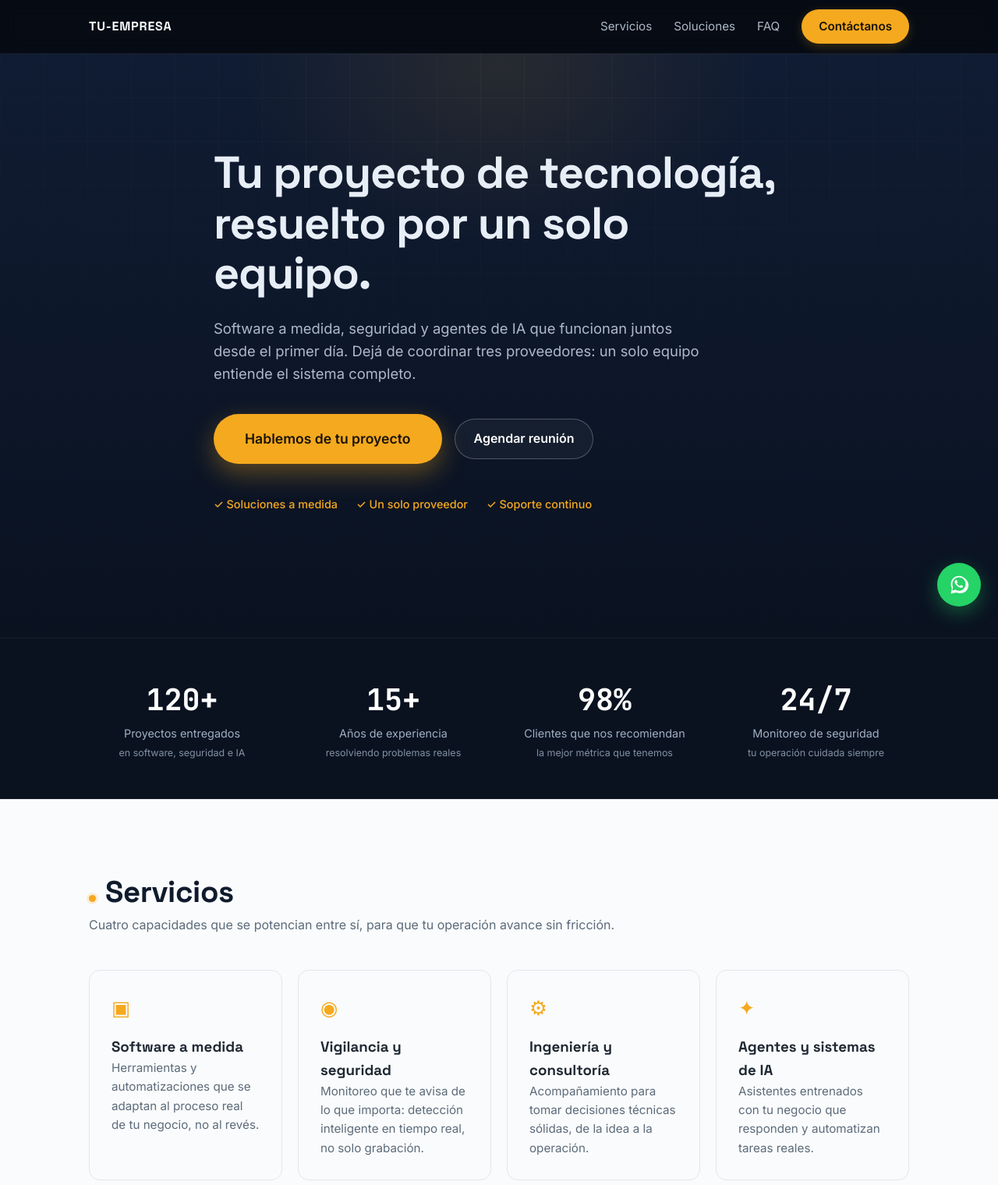
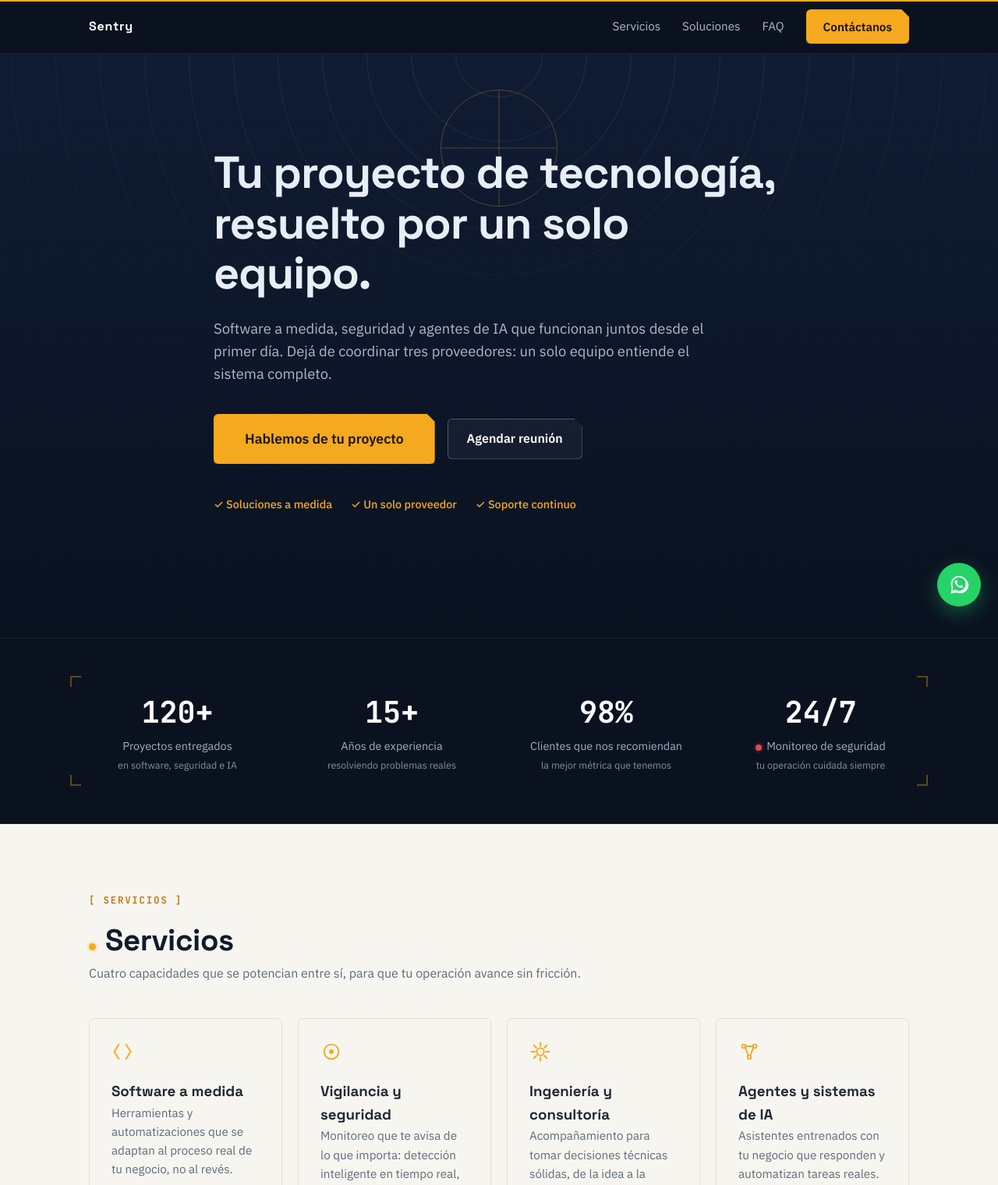
Before and after one commit to juli-gonzalez/empresa-site, a plain HTML site: page index.html in a window 1280 px wide. Shown: the top 1520 px of the page at 78% size. Drawn offline with Linux system fonts and the light colour scheme.

Commit message:
✨ feat: rebrand a Sentry + rediseño visual "consola de vigilancia"
Reemplaza el placeholder TU-EMPRESA por Sentry en todo el sitio,
actualiza favicon/og-image, y renueva el diseño para alejarlo de los
tics genéricos de landing "hecha por IA": iconos SVG propios en vez de
símbolos unicode, esquinas de mira en cards/stats, botones angulares,
nav sólido sin glassmorphism, tipografía IBM Plex Sans y anillos de
radar estáticos en el hero. Copy ajustado para sacar la mención de
"software factory".

Co-Authored-By: Claude Sonnet 5 <noreply@anthropic.com>

```diff
--- a/index.html
+++ b/index.html
@@ -3,17 +3,17 @@
 <head>
   <meta charset="UTF-8">
   <meta name="viewport" content="width=device-width, initial-scale=1.0">
-  <title>TU-EMPRESA — Software, Seguridad e IA</title>
-  <meta name="description" content="TU-EMPRESA integra desarrollo de software a medida, sistemas de vigilancia, ingeniería y agentes de IA para tu empresa. Un solo socio, todas las tecnologías.">
+  <title>Sentry — Software, Seguridad e IA</title>
+  <meta name="description" content="Sentry integra desarrollo de software a medida, sistemas de vigilancia, ingeniería y agentes de IA para tu empresa. Un solo socio, todas las tecnologías.">
   <link rel="icon" type="image/svg+xml" href="favicon.svg">
 
   <meta property="og:type" content="website">
-  <meta property="og:title" content="TU-EMPRESA — Software, Seguridad e IA">
+  <meta property="og:title" content="Sentry — Software, Seguridad e IA">
   <meta property="og:description" content="Integramos desarrollo de software a medida, sistemas de vigilancia, ingeniería y agentes de IA para tu empresa.">
   <meta property="og:image" content="https://TU-DOMINIO/og-image.svg">
   <meta property="og:url" content="https://TU-DOMINIO/">
   <meta name="twitter:card" content="summary_large_image">
-  <meta name="twitter:title" content="TU-EMPRESA — Software, Seguridad e IA">
+  <meta name="twitter:title" content="Sentry — Software, Seguridad e IA">
   <meta name="twitter:description" content="Integramos desarrollo de software a medida, sistemas de vigilancia, ingeniería y agentes de IA para tu empresa.">
   <meta name="twitter:image" content="https://TU-DOMINIO/og-image.svg">
 
@@ -21,25 +21,25 @@
   {
     "@context": "https://schema.org",
     "@type": "Organization",
-    "name": "TU-EMPRESA",
+    "name": "Sentry",
     "url": "https://TU-DOMINIO/",
     "email": "hola@TU-DOMINIO",
     "telephone": "TU-TELEFONO",
     "address": { "@type": "PostalAddress", "streetAddress": "TU-DIRECCION" },
     "description": "Integradora de tecnología: software a medida, seguridad y vigilancia, ingeniería y agentes de IA.",
-    "sameAs": ["https://github.com/TU-USUARIO", "https://linkedin.com/company/TU-EMPRESA"]
+    "sameAs": ["https://github.com/TU-USUARIO", "https://linkedin.com/company/Sentry"]
   }
   </script>
 
   <link rel="preconnect" href="https://fonts.googleapis.com">
   <link rel="preconnect" href="https://fonts.gstatic.com" crossorigin>
-  <link href="https://fonts.googleapis.com/css2?family=Space+Grotesk:wght@500;600;700&family=Inter:wght@400;500;600&family=JetBrains+Mono:wght@400;600;700&display=swap" rel="stylesheet">
+  <link href="https://fonts.googleapis.com/css2?family=Space+Grotesk:wght@500;600;700&family=IBM+Plex+Sans:wght@400;500;600&family=JetBrains+Mono:wght@400;600;700&display=swap" rel="stylesheet">
   <link rel="stylesheet" href="style.css">
 </head>
 <body>
   <header class="site-header">
     <nav class="container nav">
-      <a href="#inicio" class="brand">TU-EMPRESA</a>
+      <a href="#inicio" class="brand">Sentry</a>
       <button class="nav-toggle" aria-label="Abrir menú" aria-expanded="false">☰</button>
       <ul class="nav-links">
         <li><a href="#servicios">Servicios</a></li>
@@ -90,7 +90,7 @@
         </div>
         <div class="stat reveal">
           <span class="stat-num" data-count="24" data-suffix="/7">0</span>
-          <span class="stat-label">Monitoreo de seguridad</span>
+          <span class="stat-label"><span class="live-dot" aria-hidden="true"></span>Monitoreo de seguridad</span>
           <span class="stat-note">tu operación cuidada siempre</span>
         </div>
       </div>
@@ -99,26 +99,27 @@
     <!-- SERVICIOS -->
     <section id="servicios" class="section">
       <div class="container">
+        <span class="eyebrow reveal">[ Servicios ]</span>
         <h2 class="reveal">Servicios</h2>
         <p class="section-sub reveal">Cuatro capacidades que se potencian entre sí, para que tu operación avance sin fricción.</p>
         <div class="grid">
           <article class="card reveal">
-            <div class="card-icon">▣</div>
+            <div class="card-icon"><svg class="icon-line" viewBox="0 0 24 24" fill="none" stroke="currentColor" stroke-width="1.6" stroke-linecap="round" stroke-linejoin="round" aria-hidden="true"><path d="M8 4 3 12l5 8M16 4l5 8-5 8"/></svg></div>
             <h3>Software a medida</h3>
             <p>Herramientas y automatizaciones que se adaptan al proceso real de tu negocio, no al revés.</p>
           </article>
           <article class="card reveal">
-            <div class="card-icon">◉</div>
+            <div class="card-icon"><svg class="icon-line" viewBox="0 0 24 24" fill="none" stroke="currentColor" stroke-width="1.6" stroke-linecap="round" stroke-linejoin="round" aria-hidden="true"><circle cx="12" cy="12" r="8"/><circle cx="12" cy="12" r="2.5" fill="currentColor" stroke="none"/></svg></div>
             <h3>Vigilancia y seguridad</h3>
             <p>Monitoreo que te avisa de lo que importa: detección inteligente en tiempo real, no solo grabación.</p>
           </article>
           <article class="card reveal">
-            <div class="card-icon">⚙</div>
+            <div class="card-icon"><svg class="icon-line" viewBox="0 0 24 24" fill="none" stroke="currentColor" stroke-width="1.6" stroke-linecap="round" stroke-linejoin="round" aria-hidden="true"><circle cx="12" cy="12" r="4"/><path d="M12 2v4M12 18v4M4.9 4.9l2.8 2.8M16.3 16.3l2.8 2.8M2 12h4M18 12h4M4.9 19.1l2.8-2.8M16.3 7.7l2.8-2.8"/></svg></div>
             <h3>Ingeniería y consultoría</h3>
             <p>Acompañamiento para tomar decisiones técnicas sólidas, de la idea a la operación.</p>
           </article>
           <article class="card reveal">
-            <div class="card-icon">✦</div>
+            <div class="card-icon"><svg class="icon-line" viewBox="0 0 24 24" fill="none" stroke="currentColor" stroke-width="1.6" stroke-linecap="round" stroke-linejoin="round" aria-hidden="true"><circle cx="6" cy="6" r="2"/><circle cx="18" cy="6" r="2"/><circle cx="12" cy="18" r="2"/><path d="M7.5 7.2 10.8 16M16.5 7.2 13.2 16M8 6h8"/></svg></div>
             <h3>Agentes y sistemas de IA</h3>
             <p>Asistentes entrenados con tu negocio que responden y automatizan tareas reales.</p>
           </article>
@@ -129,6 +130,7 @@
     <!-- MODELOS -->
     <section id="modelos" class="section section-alt">
       <div class="container">
+        <span class="eyebrow reveal">[ Modelos de trabajo ]</span>
         <h2 class="reveal">Modelos de trabajo</h2>
         <p class="section-sub reveal">Elegí cómo trabajar según el momento de tu proyecto.</p>
         <div class="grid pricing">
@@ -166,6 +168,7 @@
     <!-- SOLUCIONES -->
     <section id="casos" class="section section-alt">
       <div class="container">
+        <span class="eyebrow reveal">[ Soluciones ]</span>
         <h2 class="reveal">Soluciones implementadas</h2>
         <p class="section-sub reveal">Proyectos que ya funcionan y los resultados que generaron.</p>
         <div class="grid cases">
@@ -208,6 +211,7 @@
     </section>
     <section id="enfoque" class="section">
       <div class="container">
+        <span class="eyebrow reveal">[ Enfoque ]</span>
         <h2 class="reveal">Por qué una integradora</h2>
         <p class="reveal">En vez de coordinar un proveedor de software, otro de cámaras y otro de IA, trabajás con un solo equipo que entiende el sistema completo.</p>
         <ul class="checklist">
@@ -221,6 +225,7 @@
     <!-- MÉTODO -->
     <section id="metodo" class="section">
       <div class="container">
+        <span class="eyebrow reveal">[ Método ]</span>
         <h2 class="reveal">Método</h2>
         <p class="section-sub reveal">Cuatro pasos probados, con resultados desde el primero.</p>
         <div class="steps">
@@ -235,6 +240,7 @@
     <!-- TESTIMONIOS -->
     <section id="testimonios" class="section section-alt">
       <div class="container">
+        <span class="eyebrow reveal">[ Clientes ]</span>
         <h2 class="reveal">Lo que dicen nuestros clientes</h2>
       </div>
       <div class="carousel" aria-label="Testimonios de clientes">
@@ -258,6 +264,7 @@
     <!-- EQUIPO -->
     <section id="equipo" class="section">
       <div class="container">
+        <span class="eyebrow reveal">[ Equipo ]</span>
         <h2 class="reveal">El equipo</h2>
         <p class="section-sub reveal">Gente que entiende software, seguridad e IA al mismo tiempo.</p>
         <div class="grid team">
@@ -283,6 +290,7 @@
     <!-- FAQ -->
     <section id="faq" class="section">
       <div class="container">
+        <span class="eyebrow reveal">[ FAQ ]</span>
         <h2 class="reveal">Preguntas frecuentes</h2>
         <div class="faq-list">
           <details>
@@ -311,8 +319,8 @@
 
     <!-- CTA FINAL -->
     <section class="cta-band">
-      <div class="cta-glow"></div>
       <div class="container cta-inner reveal">
+        <span class="eyebrow">[ Empezar ]</span>
         <h2>¿Listo para construir con un solo socio?</h2>
         <p>Contanos qué querés resolver. La primera reunión es gratuita y te respondemos en menos de 24 horas.</p>
         <div class="hero-cta">
@@ -326,6 +334,7 @@
     <!-- CONTACTO -->
     <section id="contacto" class="section">
       <div class="container contact-wrap">
+        <span class="eyebrow reveal">[ Contacto ]</span>
         <h2 class="reveal">Contanos qué querés resolver</h2>
         <p class="section-sub reveal">Te respondemos en menos de 24 horas. Sin compromiso.</p>
         <form id="contact-form" novalidate class="reveal">
@@ -355,17 +364,17 @@
 
   <footer class="site-footer">
     <div class="container">
-      <p class="brand">TU-EMPRESA</p>
+      <p class="brand">Sentry</p>
       <p>TU-DIRECCIÓN · TU-TELÉFONO · <a href="mailto:hola@TU-DOMINIO">hola@TU-DOMINIO</a></p>
       <nav class="footer-social" aria-label="Redes sociales">
         <a href="https://github.com/TU-USUARIO" target="_blank" rel="noopener" aria-label="GitHub">
           <svg viewBox="0 0 24 24" width="18" height="18" fill="currentColor" aria-hidden="true"><path d="M12 .5A11.5 11.5 0 0 0 .5 12a11.5 11.5 0 0 0 7.86 10.92c.58.1.79-.25.79-.56v-2c-3.2.7-3.87-1.54-3.87-1.54-.53-1.33-1.28-1.68-1.28-1.68-1.04-.71.08-.7.08-.7 1.15.08 1.76 1.19 1.76 1.19 1.03 1.75 2.69 1.25 3.35.95.1-.74.4-1.25.72-1.54-2.55-.29-5.23-1.28-5.23-5.68 0-1.26.45-2.28 1.19-3.09-.12-.29-.52-1.46.11-3.05 0 0 .97-.31 3.18 1.18a11 11 0 0 1 5.8 0c2.2-1.49 3.17-1.18 3.17-1.18.63 1.59.23 2.76.11 3.05.74.81 1.19 1.83 1.19 3.09 0 4.41-2.69 5.38-5.25 5.67.41.35.77 1.05.77 2.12v3.14c0 .31.21.67.8.56A11.5 11.5 0 0 0 23.5 12 11.5 11.5 0 0 0 12 .5z"/></svg>
         </a>
-        <a href="https://linkedin.com/company/TU-EMPRESA" target="_blank" rel="noopener" aria-label="LinkedIn">
+        <a href="https://linkedin.com/company/Sentry" target="_blank" rel="noopener" aria-label="LinkedIn">
           <svg viewBox="0 0 24 24" width="18" height="18" fill="currentColor" aria-hidden="true"><path d="M20.45 20.45h-3.55v-5.57c0-1.33-.03-3.04-1.85-3.04-1.86 0-2.14 1.45-2.14 2.94v5.67H9.35V9h3.41v1.56h.05c.48-.9 1.64-1.85 3.37-1.85 3.6 0 4.27 2.37 4.27 5.46v6.28zM5.34 7.43a2.06 2.06 0 1 1 0-4.12 2.06 2.06 0 0 1 0 4.12zM7.12 20.45H3.56V9h3.56v11.45z"/></svg>
         </a>
       </nav>
-      <p class="footer-legal">© <span id="year"></span> TU-EMPRESA. Todos los derechos reservados.</p>
+      <p class="footer-legal">© <span id="year"></span> Sentry. Todos los derechos reservados.</p>
     </div>
   </footer>
 
--- a/style.css
+++ b/style.css
@@ -7,14 +7,15 @@
   --text: #E8EEF6;
   --muted: #9FB0C3;
   --line: #2A3A5C;
-  --bg: #FAFBFC;
-  --bg-alt: #F1F4F8;
-  --border: #E2E7EE;
+  --bg: #F7F5F0;
+  --bg-alt: #F1EEE6;
+  --border: #E4E0D6;
   --card-border: rgba(245, 169, 30, .18);
-  --radius: 14px;
+  --live: #E5484D;
+  --radius: 6px;
   --max-w: 1100px;
   --font-display: "Space Grotesk", system-ui, sans-serif;
-  --font-body: "Inter", system-ui, -apple-system, "Segoe UI", Roboto, sans-serif;
+  --font-body: "IBM Plex Sans", system-ui, -apple-system, "Segoe UI", Roboto, sans-serif;
   --font-mono: "JetBrains Mono", ui-monospace, "SF Mono", Menlo, monospace;
 }
 
@@ -37,9 +38,8 @@ h1, h2, h3, .brand { font-family: var(--font-display); }
 .site-header {
   position: sticky;
   top: 0;
-  background: rgba(6, 10, 18, .8);
-  backdrop-filter: blur(12px);
-  -webkit-backdrop-filter: blur(12px);
+  background: var(--brand-dark);
+  box-shadow: inset 0 2px 0 var(--accent);
   border-bottom: 1px solid rgba(255, 255, 255, .06);
   z-index: 10;
 }
@@ -69,7 +69,8 @@ h1, h2, h3, .brand { font-family: var(--font-display); }
 .btn {
   display: inline-block;
   padding: 12px 24px;
-  border-radius: 999px;
+  border-radius: var(--radius);
+  clip-path: polygon(0 0, calc(100% - 10px) 0, 100% 10px, 100% 100%, 0 100%);
   font-weight: 600;
   text-decoration: none;
   border: none;
@@ -105,13 +106,18 @@ h1, h2, h3, .brand { font-family: var(--font-display); }
   overflow: hidden;
 }
 
+/* Anillos de radar: firma visual de vigilancia, deliberadamente estática */
 .hero-grid {
   position: absolute;
   inset: 0;
-  background-image:
-    linear-gradient(rgba(255, 255, 255, .035) 1px, transparent 1px),
-    linear-gradient(90deg, rgba(255, 255, 255, .035) 1px, transparent 1px);
-  background-size: 56px 56px;
+  background-image: repeating-radial-gradient(
+    circle at 50% 0%,
+    transparent 0,
+    transparent 54px,
+    rgba(255, 255, 255, .05) 55px,
+    rgba(255, 255, 255, .05) 56px,
+    transparent 57px
+  );
   mask-image: radial-gradient(ellipse 80% 60% at 50% 0%, black, transparent);
   -webkit-mask-image: radial-gradient(ellipse 80% 60% at 50% 0%, black, transparent);
   pointer-events: none;
@@ -119,14 +125,26 @@ h1, h2, h3, .brand { font-family: var(--font-display); }
 
 .hero-glow {
   position: absolute;
-  top: -220px;
+  top: 46px;
   left: 50%;
+  width: 150px;
+  height: 150px;
   transform: translateX(-50%);
-  width: 720px;
-  height: 480px;
-  background: radial-gradient(ellipse, rgba(245, 169, 30, .10), transparent 65%);
+  border: 1px solid rgba(245, 169, 30, .3);
+  border-radius: 50%;
   pointer-events: none;
 }
+
+.hero-glow::before, .hero-glow::after {
+  content: "";
+  position: absolute;
+  top: 50%;
+  left: 50%;
+  background: rgba(245, 169, 30, .3);
+  transform: translate(-50%, -50%);
+}
+.hero-glow::before { width: 100%; height: 1px; }
+.hero-glow::after { width: 1px; height: 100%; }
 
 .hero-inner { position: relative; max-width: 780px; }
 
@@ -167,7 +185,7 @@ h1, h2, h3, .brand { font-family: var(--font-display); }
   padding: 48px 0;
 }
 
-.stats-grid { display: grid; grid-template-columns: repeat(auto-fit, minmax(200px, 1fr)); gap: 32px; text-align: center; }
+.stats-grid { position: relative; display: grid; grid-template-columns: repeat(auto-fit, minmax(200px, 1fr)); gap: 32px; text-align: center; padding: 16px; }
 
 .stat-num {
   display: block;
@@ -214,6 +232,7 @@ h1, h2, h3, .brand { font-family: var(--font-display); }
 }
 
 .card {
+  position: relative;
   background: var(--bg);
   border: 1px solid var(--border);
   border-radius: var(--radius);
@@ -221,9 +240,58 @@ h1, h2, h3, .brand { font-family: var(--font-display); }
   transition: transform .2s ease, box-shadow .2s ease, border-color .2s;
 }
 
-.card:hover { transform: translateY(-4px); box-shadow: 0 16px 40px rgba(15, 43, 70, .1); border-color: var(--accent); }
+.card:hover { transform: translateY(-2px); box-shadow: 0 16px 40px rgba(15, 43, 70, .1); border-color: var(--accent); }
 
-.card-icon { font-size: 1.6rem; color: var(--accent); margin-bottom: 14px; }
+/* Esquinas de mira: firma visual de vigilancia, en hover de cards y panel de stats */
+.card::after, .stats-grid::after {
+  content: "";
+  position: absolute;
+  inset: 0;
+  pointer-events: none;
+  background:
+    linear-gradient(var(--accent), var(--accent)) top left / 14px 2px no-repeat,
+    linear-gradient(var(--accent), var(--accent)) top left / 2px 14px no-repeat,
+    linear-gradient(var(--accent), var(--accent)) top right / 14px 2px no-repeat,
+    linear-gradient(var(--accent), var(--accent)) top right / 2px 14px no-repeat,
+    linear-gradient(var(--accent), var(--accent)) bottom left / 14px 2px no-repeat,
+    linear-gradient(var(--accent), var(--accent)) bottom left / 2px 14px no-repeat,
+    linear-gradient(var(--accent), var(--accent)) bottom right / 14px 2px no-repeat,
+    linear-gradient(var(--accent), var(--accent)) bottom right / 2px 14px no-repeat;
+  opacity: 0;
+  transition: opacity .2s ease;
+}
+.card:hover::after { opacity: 1; }
+.stats-grid::after { opacity: .35; }
+
+.card-icon { margin-bottom: 14px; }
+.icon-line { width: 28px; height: 28px; color: var(--accent); }
+
+.eyebrow {
+  display: block;
+  font-family: var(--font-mono);
+  font-size: .78rem;
+  font-weight: 600;
+  letter-spacing: .14em;
+  text-transform: uppercase;
+  color: var(--accent-strong);
+  margin-bottom: 10px;
+}
+.cta-band .eyebrow { color: var(--accent); }
+
+.live-dot {
+  display: inline-block;
+  width: 8px;
+  height: 8px;
+  border-radius: 50%;
+  background: var(--live);
+  margin-right: 6px;
+  vertical-align: middle;
+  animation: pulse-live 1.6s ease-in-out infinite;
+}
+@keyframes pulse-live {
+  0%, 100% { box-shadow: 0 0 0 0 rgba(229, 72, 77, .5); }
+  50% { box-shadow: 0 0 0 4px rgba(229, 72, 77, 0); }
+}
 .section-alt .card h3 { color: var(--brand); margin-bottom: 8px; font-size: 1.1rem; }
 .card p { color: #5c6b7a; font-size: .95rem; }
 
@@ -391,18 +459,6 @@ details p { margin-top: 12px; color: #5c6b7a; font-size: .95rem; }
   text-align: center;
 }
 
-.cta-glow {
-  position: absolute;
-  inset: auto;
-  top: -140px;
-  left: 50%;
-  transform: translateX(-50%);
-  width: 640px;
-  height: 400px;
-  background: radial-gradient(ellipse, rgba(245, 169, 30, .10), transparent 65%);
-  pointer-events: none;
-}
-
 .cta-inner { position: relative; }
 .cta-inner .hero-cta { justify-content: center; }
 .cta-inner h2 { color: #fff; font-size: clamp(1.7rem, 3.5vw, 2.6rem); font-weight: 800; }
@@ -522,6 +578,7 @@ form input.invalid, form textarea.invalid { border-color: #d64545; }
 @media (prefers-reduced-motion: reduce) {
   .reveal { opacity: 1; transform: none; transition: none; }
   html { scroll-behavior: auto; }
+  .live-dot { animation: none; }
 }
 
 /* Mobile nav */
```
Also changed, not shown: favicon.svg, og-image.svg.
